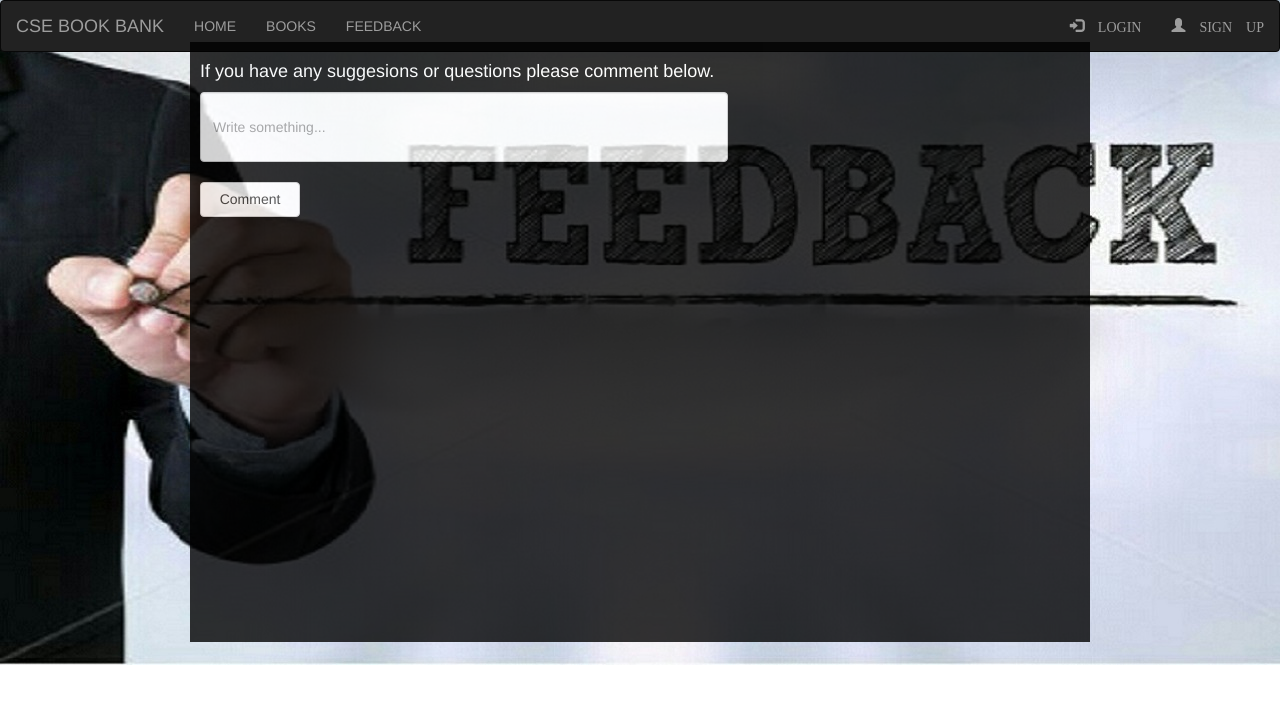
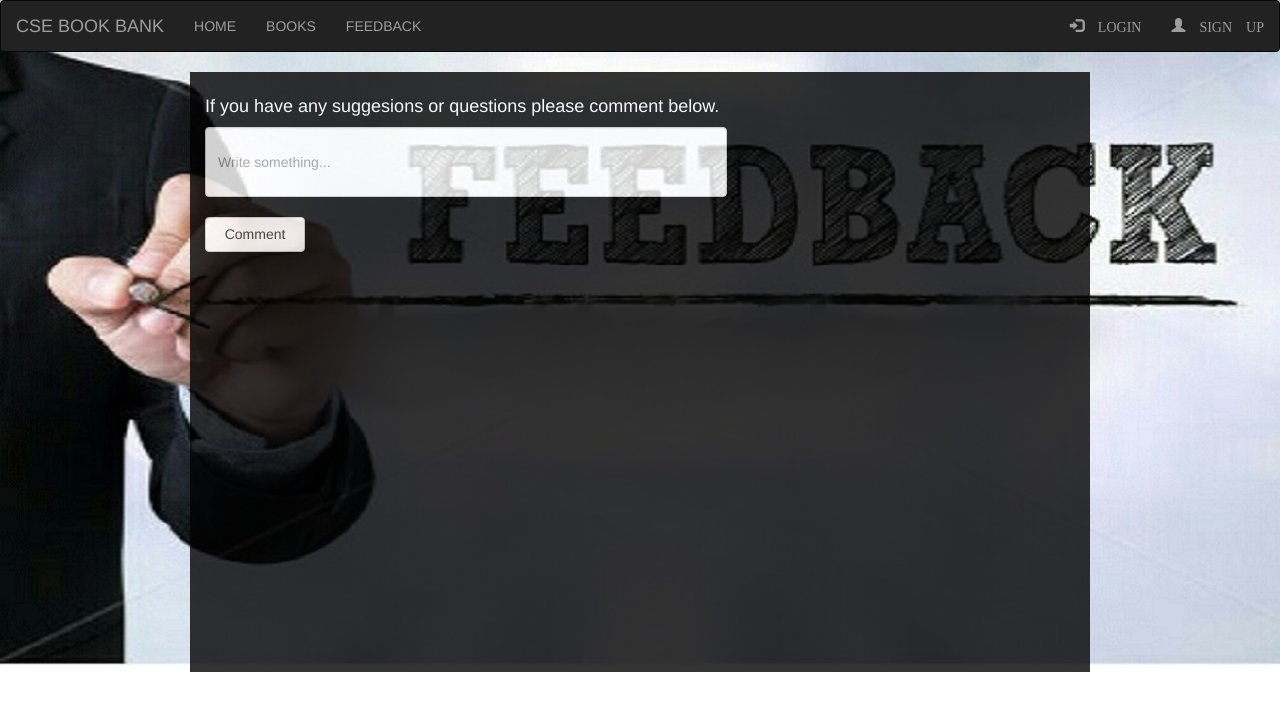
Before and after one commit to pranjali26/Book-bank, a PHP site: page /admin/feedback.php in a window 1280 px wide. Shown: the top 711 px of the page. Run offline with PHP 8.4, Linux system fonts and the light colour scheme; data that the repository does not hold is empty.

Commit message:
fix:feedback

```diff
--- a/admin/add.php
+++ b/admin/add.php
@@ -85,7 +85,7 @@
 }
 .form-control
 {
-  background-color: #080707;
+  background-color: white;
   color: white;
   height: 40px;
 }
@@ -138,7 +138,7 @@
          <option disabled selected value>select category</option>
             <option value="Data Science">Data Science</option>
             <option value="Machine Learning">Machine Learning</option>
-            <option value="Data Science">Data Science</option>
+            <option value="Data Science">web developement</option>
             <option value="Machine Learning">Web Devlopement</option>
             <option value="Data Science">Data Science</option>
             <option value="Machine Learning">Machine Learning</option>
--- a/admin/feedback.php
+++ b/admin/feedback.php
@@ -22,8 +22,8 @@
     	}
     	.wrapper
     	{
-    		padding: 10px;
-    		margin: -30px auto;
+    		padding: 15px;
+    		margin: 20px auto;
     		width:900px;
     		height: 600px;
     		background-color: black;
--- a/admin/style.css
+++ b/admin/style.css
@@ -131,7 +131,7 @@ footer
 
 	height:200px;
 	width: 100%;
-	background-color: black;
+	background-color: rgb(99, 3, 3);
 }
 .logo
 {
@@ -185,7 +185,8 @@ section .sec_img
 {
 	height: 650px;
 	margin-top: 0px;
-	background-image: url("images/3.jpg");
+	background-image: url("images/admin.jpg");
+	background-repeat: no-repeat;
 }
 .box1
 {
--- a/feedback.php
+++ b/feedback.php
@@ -17,13 +17,15 @@
     <style type="text/css">
     	body
     	{
-    		background-image: url("images/66.jpg");
+
+    		background-image: url("images/66.jpg" );
     		background-repeat: no-repeat;
+
     	}
     	.wrapper
     	{
     		padding: 15px;
-    		margin: -20px auto;
+    		margin: 20px auto;
     		width:900px;
     		height: 600px;
     		background-color: black;
--- a/registration.php
+++ b/registration.php
@@ -19,7 +19,7 @@
   <style type="text/css">
     section
     {
-      margin-top: -20px;
+      margin-top: 20px;
     }
   </style>
 </head>
```
Also changed, not shown: profile.php (+9 -6 lines), style.css (+9 -7 lines), images/feedback.jpg (added).
